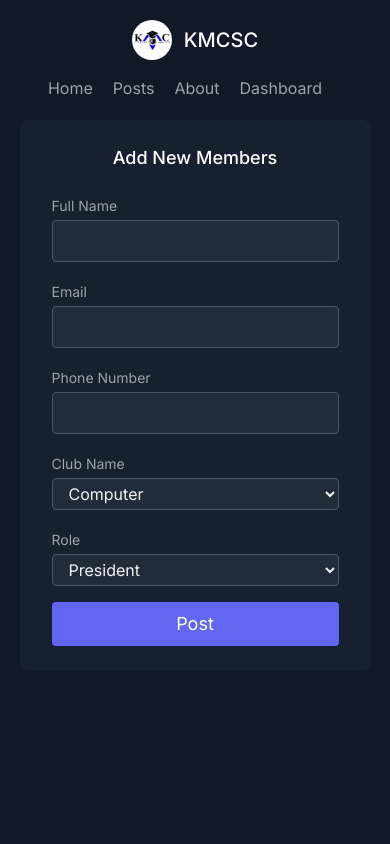
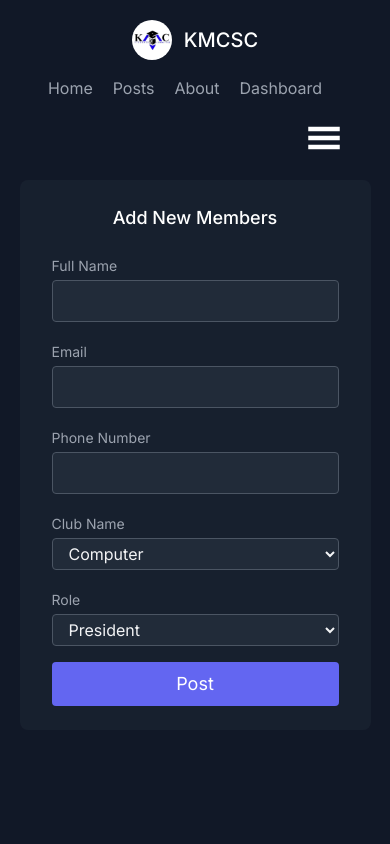
Before and after one commit to bornebyte/kmcsc, a Next.js app: page /dashboard/addmember in a window 390 px wide. Shown: the top 844 px of the page. Built offline with nearby package versions, Linux system fonts and the light colour scheme.

Commit message:
added hamburger to side bar menu in dashboard

```diff
--- a/app/dashboard/Aside.js
+++ b/app/dashboard/Aside.js
@@ -1,20 +1,29 @@
+'use client'
 import Link from "next/link"
-import { AiFillHome, AiOutlineAppstoreAdd } from "react-icons/ai"
+import { AiFillHome, AiOutlineAppstoreAdd, AiOutlineClose } from "react-icons/ai"
 import { BsPersonFillAdd } from "react-icons/bs"
 import { IoMdSettings, IoMdNotifications } from "react-icons/io"
 import { ImQuotesLeft } from "react-icons/im"
+import { GiHamburgerMenu } from "react-icons/gi"
+import { useState } from "react"
 
 const Aside = () => {
+    const [toggleSideBar, setToggleSideBar] = useState(false)
     return (
-        <aside className='hidden h-full w-72 bg-gray-950' style={{ borderTopRightRadius: "20px", borderBottomRightRadius: "20px" }}>
-            <div className="lists flex flex-col gap-6 py-8 px-6">
-                <Link href={"/dashboard/home"} className='cursor-pointer w-full h-12 bg-gray-800 text-white font-bold rounded-lg px-2 py-1 text-center flex justify-center items-center' ><div className="flex items-center justify-center gap-6"><div><AiFillHome className="text-2xl" /></div><div>Home</div></div></Link>
-                <Link href={"/dashboard/addpost"} className='cursor-pointer w-full h-12 bg-gray-800 text-white font-bold rounded-lg px-2 py-1 text-center flex justify-center items-center' ><div className="flex items-center justify-center gap-6"><div><AiOutlineAppstoreAdd className="text-2xl" /></div><div>Add Post</div></div></Link>
-                <Link href={"/dashboard/addmember"} className='cursor-pointer w-full h-12 bg-gray-800 text-white font-bold rounded-lg px-2 py-1 text-center flex justify-center items-center' ><div className="flex items-center justify-center gap-6"><div><BsPersonFillAdd className="text-2xl" /></div><div>Add Members</div></div></Link>
-                <Link href={"/dashboard/quotes"} className='cursor-pointer w-full h-12 bg-gray-800 text-white font-bold rounded-lg px-2 py-1 text-center flex justify-center items-center' ><div className="flex items-center justify-center gap-6"><div><ImQuotesLeft className="text-2xl" /></div><div>Quotes</div></div></Link>
-                <Link href={"/dashboard/notification"} className='cursor-pointer w-full h-12 bg-gray-800 text-white font-bold rounded-lg px-2 py-1 text-center flex justify-center items-center' ><div className="flex items-center justify-center gap-6"><div><IoMdNotifications className="text-2xl" /></div><div>Notifications</div></div></Link>
-                <Link href={"/dashboard/settings"} className='cursor-pointer w-full h-12 bg-gray-800 text-white font-bold rounded-lg px-2 py-1 text-center flex justify-center items-center' ><div className="flex items-center justify-center gap-6"><div><IoMdSettings className="text-2xl" /></div><div>Settings</div></div></Link>
+        <aside className='w-full bg-gray-900'>
+            <div className="flex justify-end items-center text-white pr-12 text-4xl pb-6">
+                {toggleSideBar ? <AiOutlineClose onClick={() => setToggleSideBar(!toggleSideBar)} /> : <GiHamburgerMenu onClick={() => setToggleSideBar(!toggleSideBar)} />}
             </div>
+            {
+                toggleSideBar && <div className="flex flex-col gap-6 py-8 px-6 min-h-screen">
+                    <Link onClick={() => setToggleSideBar(false)} href={"/dashboard/home"} className='cursor-pointer w-full h-12 bg-gray-800 text-white font-bold rounded-lg px-2 py-1 text-center flex justify-center items-center' ><div className="flex items-center justify-center gap-6"><div><AiFillHome className="text-2xl" /></div><div>Home</div></div></Link>
+                    <Link onClick={() => setToggleSideBar(false)} href={"/dashboard/addpost"} className='cursor-pointer w-full h-12 bg-gray-800 text-white font-bold rounded-lg px-2 py-1 text-center flex justify-center items-center' ><div className="flex items-center justify-center gap-6"><div><AiOutlineAppstoreAdd className="text-2xl" /></div><div>Add Post</div></div></Link>
+                    <Link onClick={() => setToggleSideBar(false)} href={"/dashboard/addmember"} className='cursor-pointer w-full h-12 bg-gray-800 text-white font-bold rounded-lg px-2 py-1 text-center flex justify-center items-center' ><div className="flex items-center justify-center gap-6"><div><BsPersonFillAdd className="text-2xl" /></div><div>Add Members</div></div></Link>
+                    <Link onClick={() => setToggleSideBar(false)} href={"/dashboard/quotes"} className='cursor-pointer w-full h-12 bg-gray-800 text-white font-bold rounded-lg px-2 py-1 text-center flex justify-center items-center' ><div className="flex items-center justify-center gap-6"><div><ImQuotesLeft className="text-2xl" /></div><div>Quotes</div></div></Link>
+                    <Link onClick={() => setToggleSideBar(false)} href={"/dashboard/notification"} className='cursor-pointer w-full h-12 bg-gray-800 text-white font-bold rounded-lg px-2 py-1 text-center flex justify-center items-center' ><div className="flex items-center justify-center gap-6"><div><IoMdNotifications className="text-2xl" /></div><div>Notifications</div></div></Link>
+                    <Link onClick={() => setToggleSideBar(false)} href={"/dashboard/settings"} className='cursor-pointer w-full h-12 bg-gray-800 text-white font-bold rounded-lg px-2 py-1 text-center flex justify-center items-center' ><div className="flex items-center justify-center gap-6"><div><IoMdSettings className="text-2xl" /></div><div>Settings</div></div></Link>
+                </div>
+            }
         </aside>
     )
 }
--- a/app/dashboard/layout.js
+++ b/app/dashboard/layout.js
@@ -3,8 +3,8 @@ import Aside from "./Aside";
 export default function DashboardLayout({ children }) {
     return (
         <div className="bg-gray-900 min-h-screen">
-            <div className=""><Aside /></div>
-            <div className=''>
+            <Aside />
+            <div>
                 {children}
             </div>
         </div>
```
